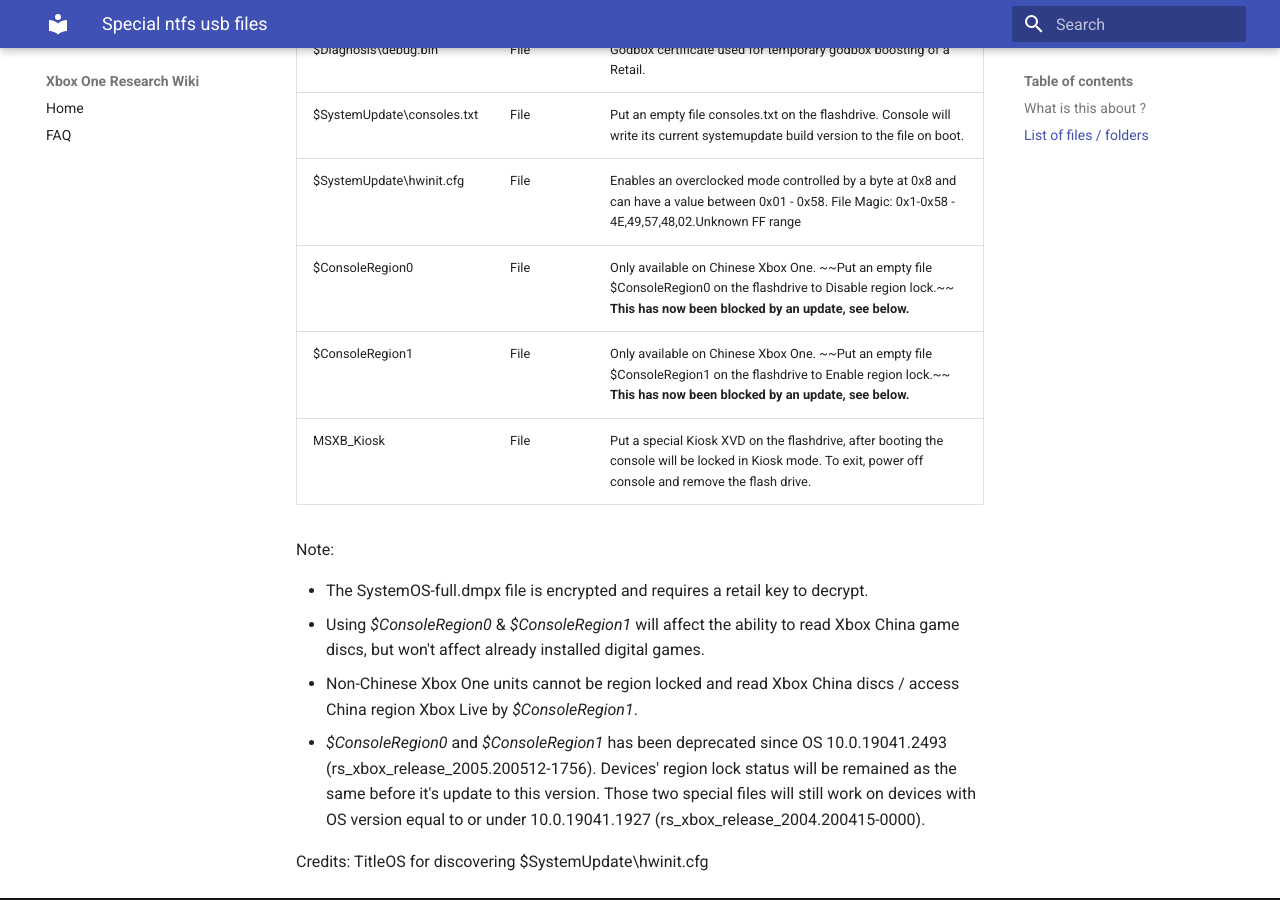
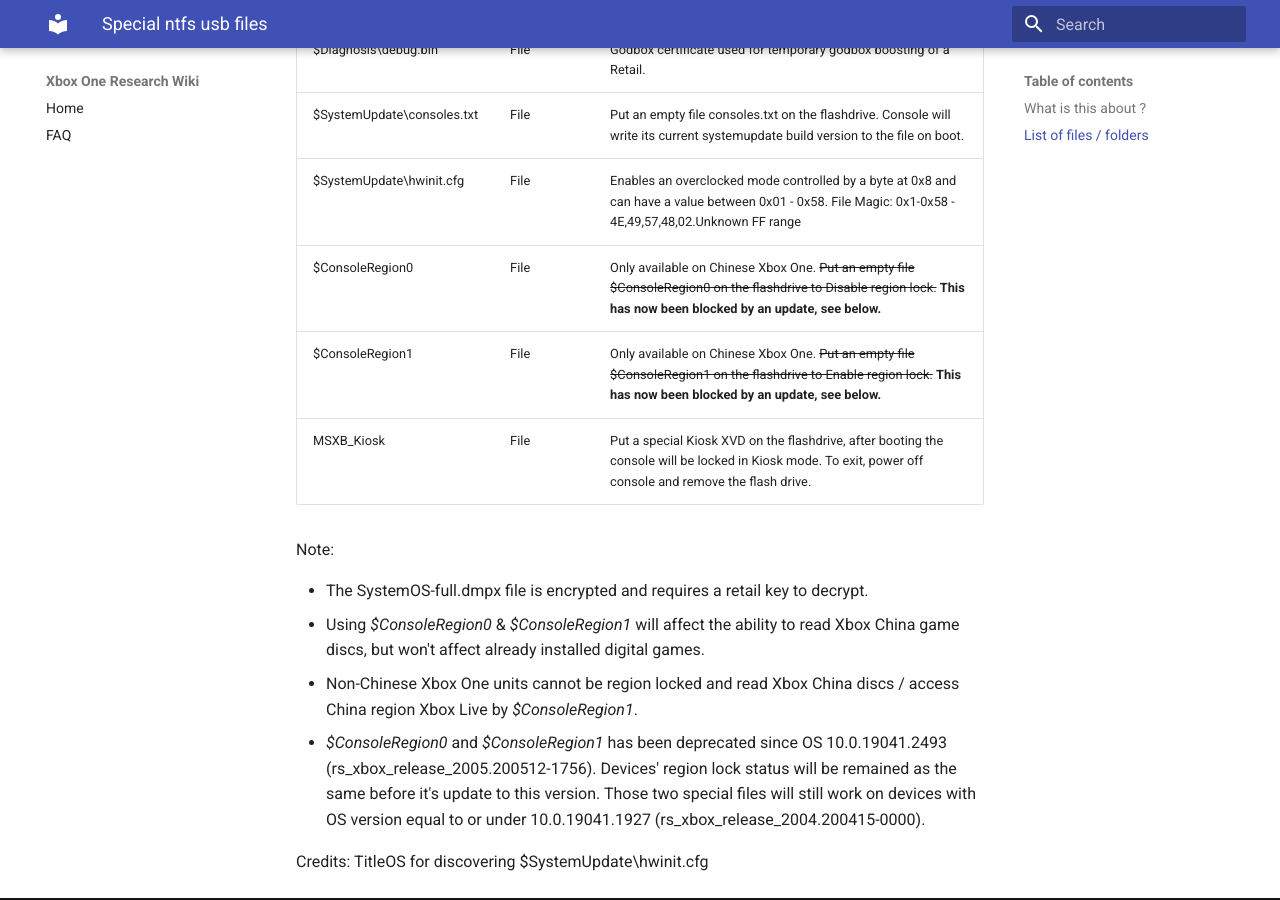
Before and after one commit to xboxoneresearch/wiki, an MkDocs documentation site: the page built from docs/special-ntfs-usb-files.md, in a window 1280 px wide and 900 px high, scrolled down 635 px. Built offline with MkDocs 1.6.1 and Material for MkDocs 9.7.7, drawn with Linux system fonts in a browser that asks for light colours.

Commit message:
replace ~~ for strikethrough elements as they do not work

```diff
--- a/docs/special-ntfs-usb-files.md
+++ b/docs/special-ntfs-usb-files.md
@@ -18,8 +18,8 @@
 | $Diagnosis\\debug.bin       | File   | Godbox certificate used for temporary godbox boosting of a Retail.                                                                                                                   |
 | $SystemUpdate\\consoles.txt | File   | Put an empty file consoles.txt on the flashdrive. Console will write its current systemupdate build version to the file on boot. |
 | $SystemUpdate\\hwinit.cfg   | File   | Enables an overclocked mode controlled by a byte at 0x8 and can have a value between 0x01 - 0x58. File Magic: 0x1-0x58 - 4E,49,57,48,02.Unknown FF range|
-| $ConsoleRegion0             | File   | Only available on Chinese Xbox One. ~~Put an empty file $ConsoleRegion0 on the flashdrive to Disable region lock.~~ __This has now been blocked by an update, see below.__|
-| $ConsoleRegion1             | File   | Only available on Chinese Xbox One. ~~Put an empty file $ConsoleRegion1 on the flashdrive to Enable region lock.~~ __This has now been blocked by an update, see below.__|
+| $ConsoleRegion0             | File   | Only available on Chinese Xbox One. <s>Put an empty file $ConsoleRegion0 on the flashdrive to Disable region lock.</s> __This has now been blocked by an update, see below.__|
+| $ConsoleRegion1             | File   | Only available on Chinese Xbox One. <s>Put an empty file $ConsoleRegion1 on the flashdrive to Enable region lock.</s> __This has now been blocked by an update, see below.__|
 | MSXB_Kiosk                 | File   | Put a special Kiosk XVD on the flashdrive, after booting the console will be locked in Kiosk mode. To exit, power off console and remove the flash drive. |
 
 Note:
```
